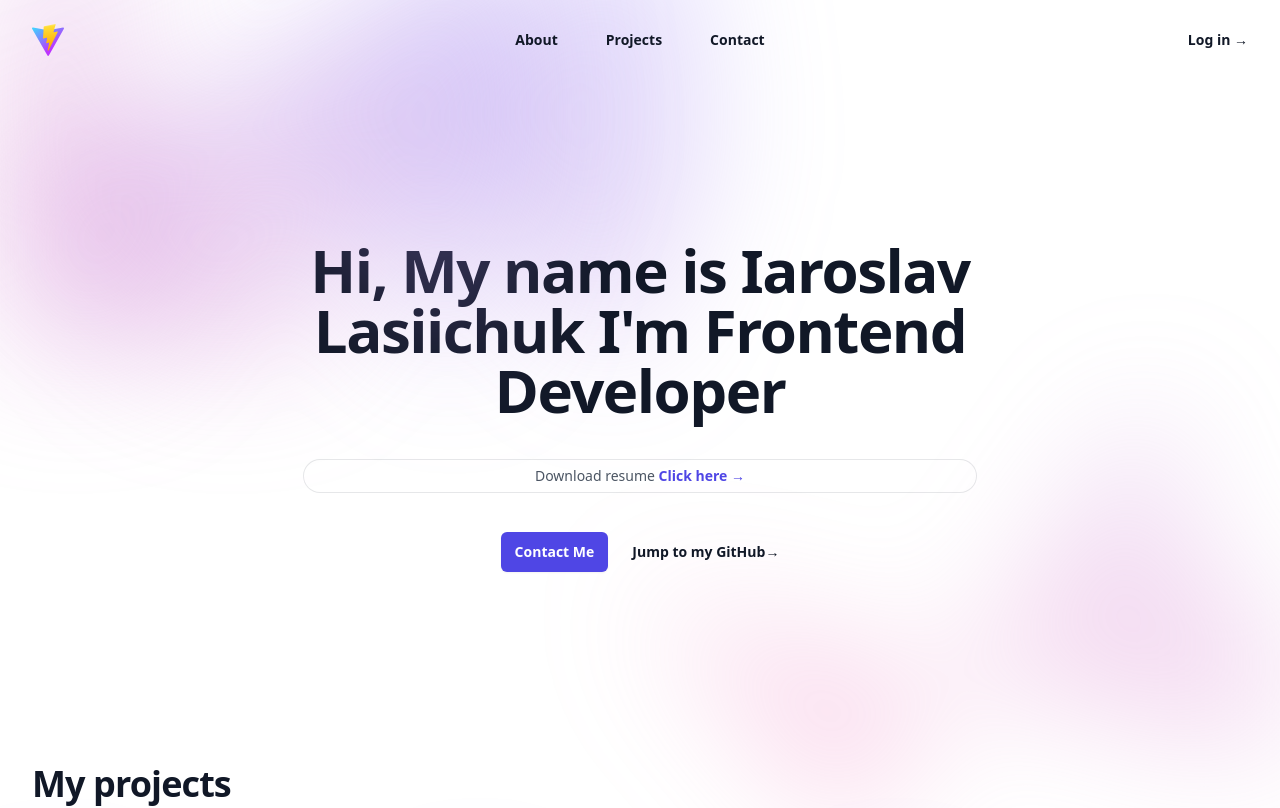
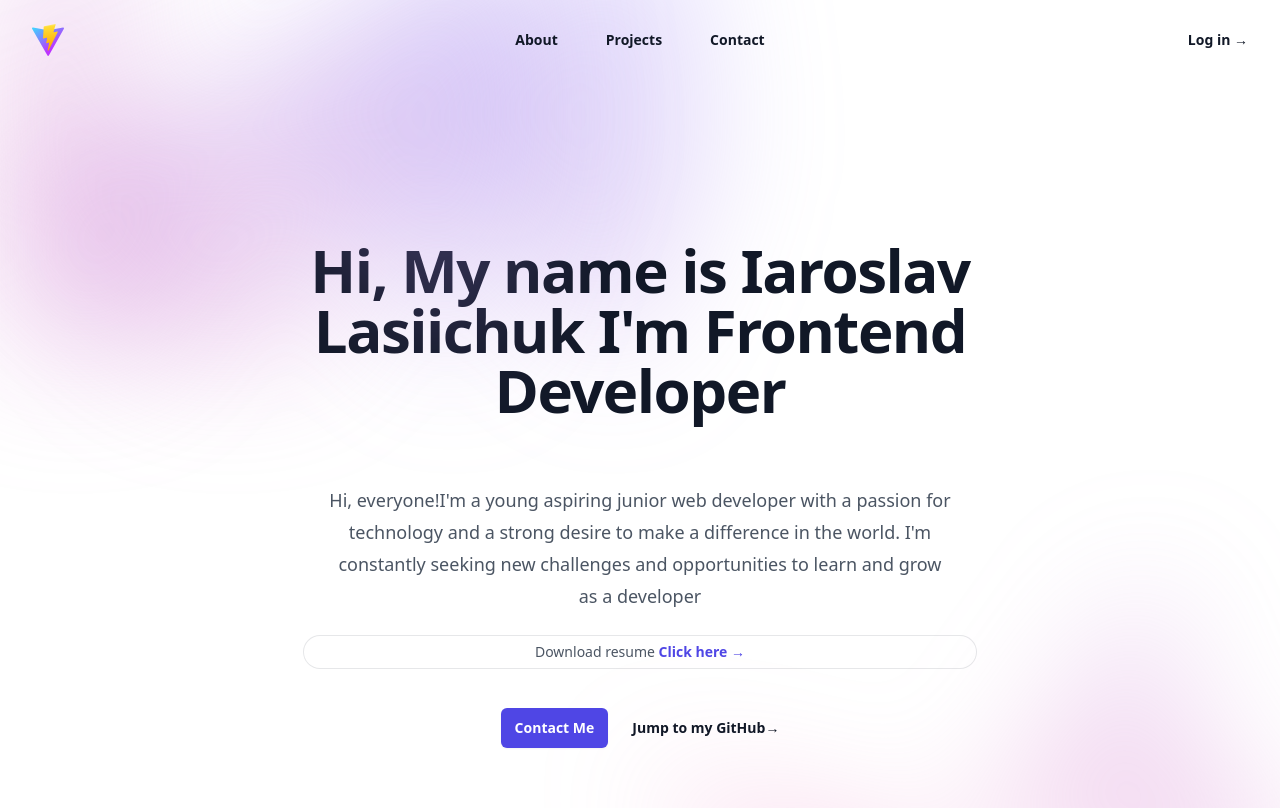
Before and after one commit to IaroslavLasiichuk/i-l-portfolio-react, a React (Vite) app: page / in a window 1280 px wide. Shown: the top 808 px of the page. Built offline with nearby package versions, Linux system fonts and the light colour scheme.

Commit message:
Removed dist

```diff
--- a/src/pages/Hero.jsx
+++ b/src/pages/Hero.jsx
@@ -116,11 +116,11 @@ export default function Hero() {
           </div>
           <div className="text-center">
           <div>
-
-                <>
                   <h1 className="text-4xl py-10 font-bold tracking-tight text-gray-900 sm:text-6xl">
             Hi, My name is Iaroslav Lasiichuk I'm Frontend Developer
-            </h1>
+              </h1>
+              <p className="m-6 text-lg leading-8 text-gray-600">Hi, everyone!I'm a young aspiring junior web developer with a passion for technology and a strong desire to make a difference in the world. I'm constantly seeking new challenges and opportunities to learn and grow as a developer</p>
+
             <div className="relative rounded-full px-3 py-1 text-sm leading-6 text-gray-600 ring-1 ring-gray-900/10 hover:ring-gray-900/20">
              Download resume{' '}
               <a href="#" className="font-semibold text-indigo-600">
@@ -129,12 +129,7 @@ export default function Hero() {
               </a>
             </div>
             <p className="mt-6 text-lg leading-8 text-gray-600">
-
               </p>
-          </>
-
-          <p></p>
-
       </div>
             <div className="mt-10 flex items-center justify-center gap-x-6">
               <a
```
Also changed, not shown: 5 other files (tests, documents, lock files or other folders).
